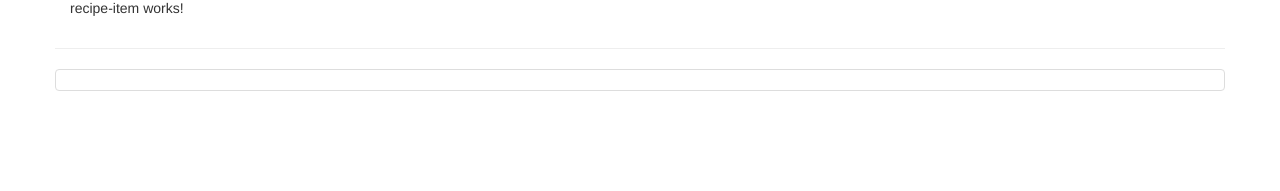
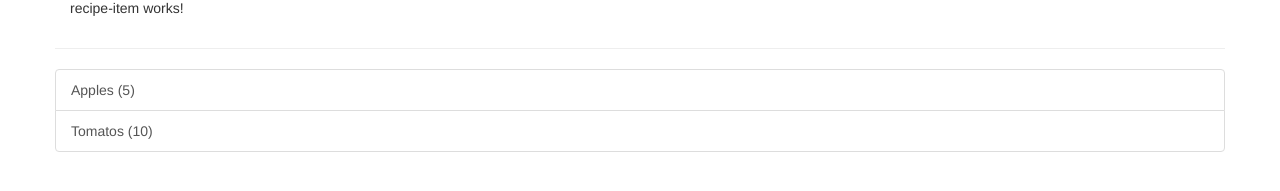
Before and after one commit to Jayce77/AngularProjects, an Angular app in the folder my-recipe-book/: page / in a window 1280 px wide. Shown: the part 225-416 px from the top of the page. Built offline with nearby package versions, Linux system fonts and the light colour scheme.

Commit message:
added ingredients to ingredientList component

```diff
--- a/my-recipe-book/src/app/shopping-list/shopping-list.component.html
+++ b/my-recipe-book/src/app/shopping-list/shopping-list.component.html
@@ -2,6 +2,11 @@
   <div class="col-xs-10"></div>
   <hr>
   <ul class="list-group">
-    <a class="list-group-item" style="cursor: pointer"></a>
+    <a
+      *ngFor="let ingredient of ingredients"
+      class="list-group-item"
+      style="cursor: pointer">
+      {{ingredient.name}} ({{ingredient.amount}})
+    </a>
   </ul>
 </div>
--- a/my-recipe-book/src/app/shopping-list/shopping-list.component.ts
+++ b/my-recipe-book/src/app/shopping-list/shopping-list.component.ts
@@ -1,4 +1,5 @@
 import { Component, OnInit } from '@angular/core';
+import { Ingredient } from '../shared/ingredient.model';
 
 @Component({
   selector: 'app-shopping-list',
@@ -6,7 +7,10 @@
   styleUrls: ['./shopping-list.component.css']
 })
 export class ShoppingListComponent implements OnInit {
-  ingredients = [];
+  ingredients: Ingredient[] = [
+    new Ingredient('Apples', 5),
+    new Ingredient('Tomatos', 10)
+  ];
   constructor() { }
 
   ngOnInit() {
```
